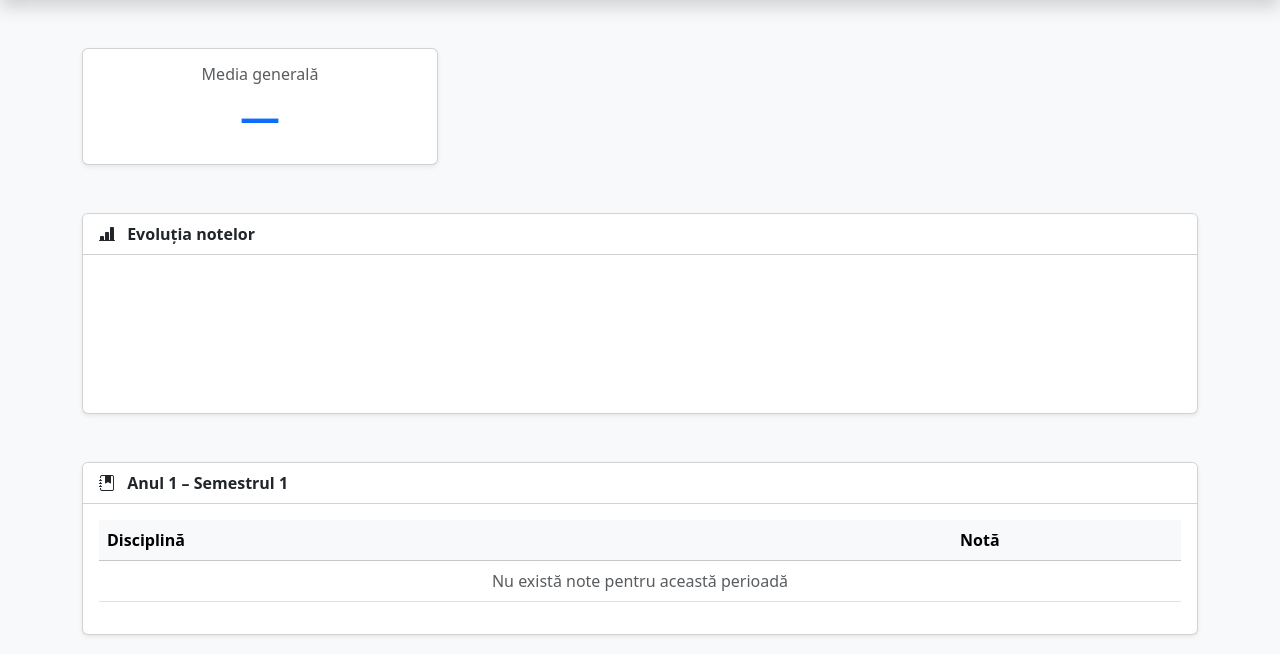
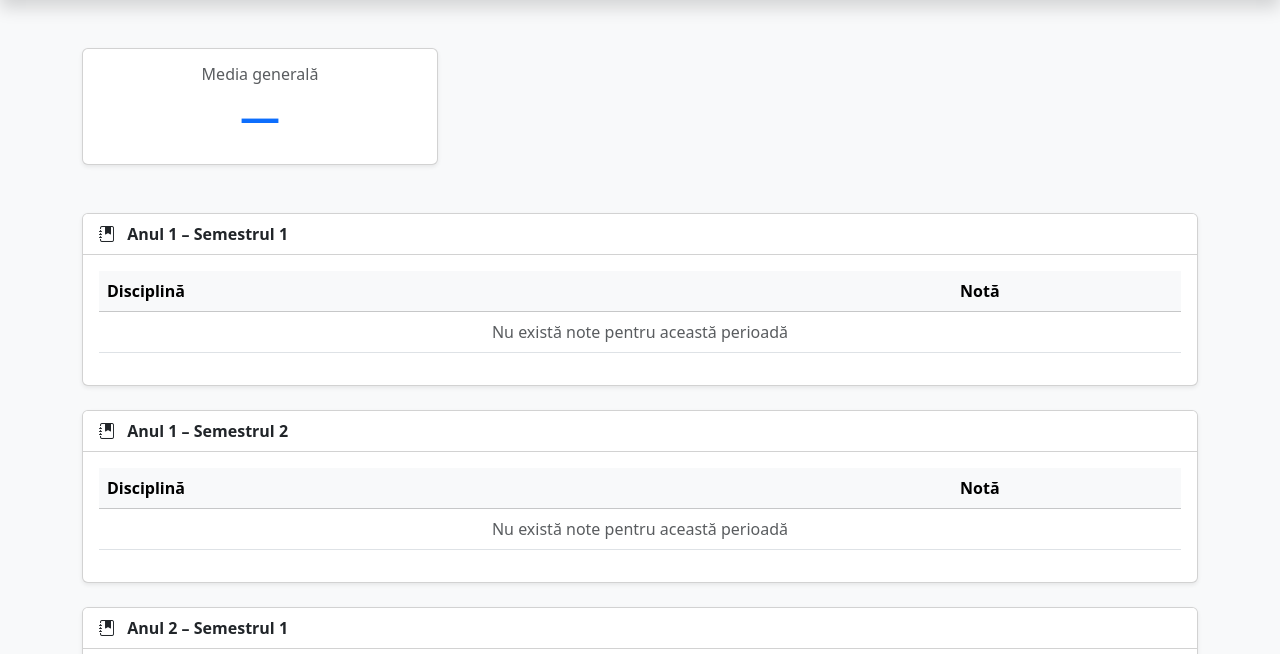
Before and after one commit to Arianaalexandra/student-academic-app, a Flask app: template templates/dashboard.html in a window 1280 px wide. Shown: the part 56-710 px from the top of the page. Run offline with Flask 3, Linux system fonts and the light colour scheme; the template is opened without the code that fills it, so the values that code supplies are empty.

Commit message:
Removed chart completely

```diff
--- a/app.py
+++ b/app.py
@@ -155,27 +155,7 @@ def dashboard():
         round(sum(all_grades) / len(all_grades), 2) if all_grades else None
     )
 
-   # CHART DATA (CORECT)
-    # ----------------------
-    labels = []
-    values = []
 
-    for g in grades:
-        labels.append(f"{g['subject']} (An {g['year']})")
-        values.append(g["grade"])
-
-    chart_data = {
-        "labels": labels,
-        "values": values
-    }
-
-    return render_template(
-        "dashboard.html",
-        grades=grades,
-        year_semester_averages=year_semester_averages,
-        general_average=general_average,
-        chart_data=chart_data
-    )
 
 # ======================
 # API - REST
--- a/templates/dashboard.html
+++ b/templates/dashboard.html
@@ -8,8 +8,7 @@
     <link href="https://cdn.jsdelivr.net/npm/bootstrap@5.3.2/dist/css/bootstrap.min.css" rel="stylesheet">
     <link href="https://cdn.jsdelivr.net/npm/bootstrap-icons@1.11.1/font/bootstrap-icons.css" rel="stylesheet">
 
-    <!-- Chart.js -->
-    <script src="https://cdn.jsdelivr.net/npm/chart.js"></script>
+
 </head>
 
 <body class="bg-light">
@@ -71,17 +70,7 @@
     </div>
     {% endfor %}
 
-    <!-- GRAFIC NOTE -->
-    <div class="card shadow-sm mb-5">
-        <div class="card-header fw-bold bg-white">
-            <i class="bi bi-bar-chart-line-fill me-2"></i>
-            Evoluția notelor
-        </div>
 
-        <div class="card-body">
-            <canvas id="gradesChart" height="120"></canvas>
-        </div>
-    </div>
 
     <!-- NOTE PE ANI + SEMESTRE -->
     {% for year in [1,2,3] %}
```
